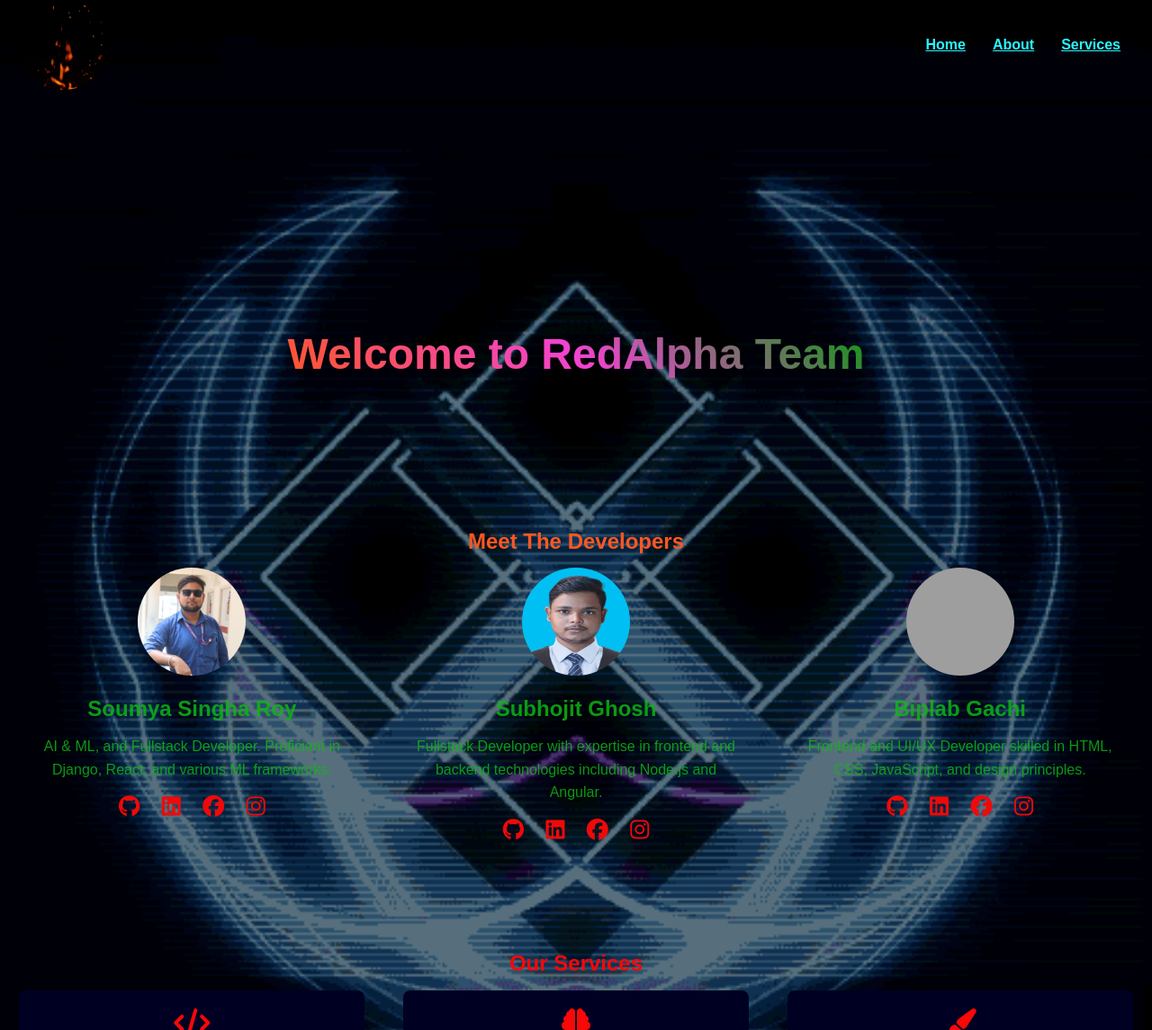
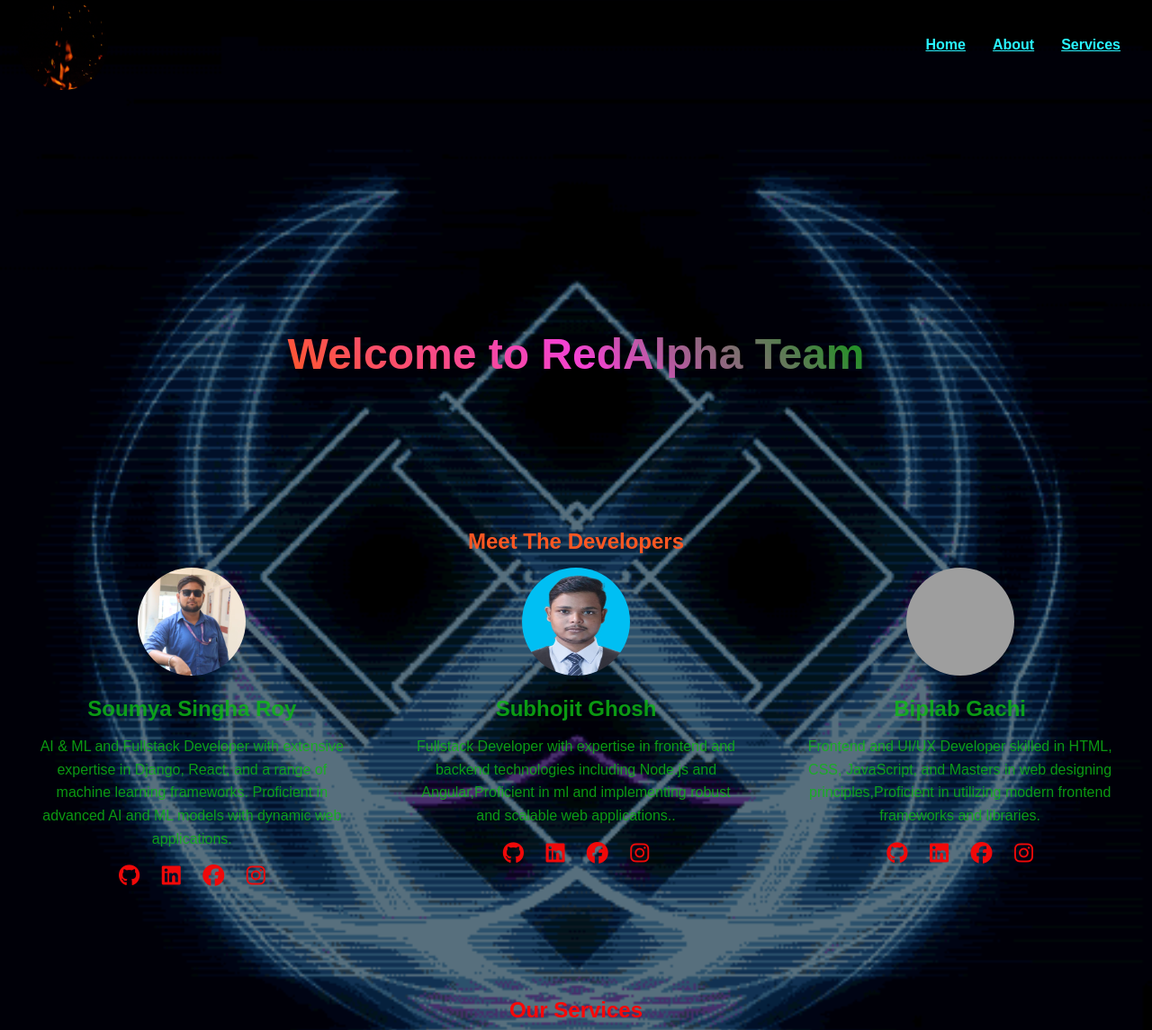
Before and after one commit to Soumya-Xd/Redalpha, a plain HTML site: page index.html in a window 1280 px wide. Shown: the top 1145 px of the page at 90% size. Drawn offline with Linux system fonts and the light colour scheme; grey boxes are pictures that could not be loaded.

Commit message:
Update index.html

```diff
--- a/index.html
+++ b/index.html
@@ -36,7 +36,7 @@
                 <div class="member">
                     <img src="images/soumya.jpg" alt="Soumya Singha Roy" class="member-img">
                     <h2 class="animated-text">Soumya Singha Roy</h2>
-                    <p class="animated-text">AI & ML, and Fullstack Developer. Proficient in Django, React, and various ML frameworks.</p>
+                    <p class="animated-text">AI & ML and Fullstack Developer with extensive expertise in Django, React, and a range of machine learning frameworks. Proficient in  advanced AI and ML models with dynamic web applications.</p>
                     <div class="social-links">
                         <a href="https://github.com/Soumya-Xd" target="_blank"><i class="fa-brands fa-github"></i></a>
                         <a href="https://www.linkedin.com/in/soumya-singha-roy-a20880261/" target="_blank"><i class="fa-brands fa-linkedin"></i></a>
@@ -48,7 +48,7 @@
                 <div class="member">
                     <img src="images/subhajit.jpeg" alt="Subhajit Ghosh" class="member-img">
                     <h2 class="animated-text">Subhojit Ghosh</h2>
-                    <p class="animated-text">Fullstack Developer with expertise in frontend and backend technologies including Node.js and Angular.</p>
+                    <p class="animated-text">Fullstack Developer with expertise in frontend and backend technologies including Node.js and Angular,Proficient in ml and implementing robust and scalable web applications..</p>
                     <div class="social-links">
                         <a href="https://github.com/learnerSubho" target="_blank"><i class="fa-brands fa-github"></i></a>
                         <a href="https://www.linkedin.com/in/subhojit-ghosh-1a66902b8/" target="_blank"><i class="fa-brands fa-linkedin"></i></a>
@@ -60,7 +60,7 @@
                 <div class="member">
                     <img src="images/biplab.jpg" alt="Biplab Gachi" class="member-img">
                     <h2 class="animated-text">Biplab Gachi</h2>
-                    <p class="animated-text">Frontend and UI/UX Developer skilled in HTML, CSS, JavaScript, and design principles.</p>
+                    <p class="animated-text">Frontend and UI/UX Developer skilled in HTML, CSS, JavaScript, and Masters in web designing principles,Proficient in utilizing modern frontend frameworks and libraries.</p>
                     <div class="social-links">
                         <a href="https://github.com/biplab005" target="_blank"><i class="fa-brands fa-github"></i></a>
                         <a href="https://www.linkedin.com/in/biplab-gachi-7ab928260/" target="_blank"><i class="fa-brands fa-linkedin"></i></a>
```
